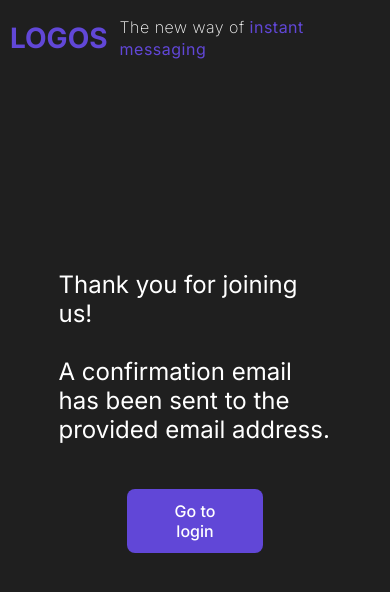
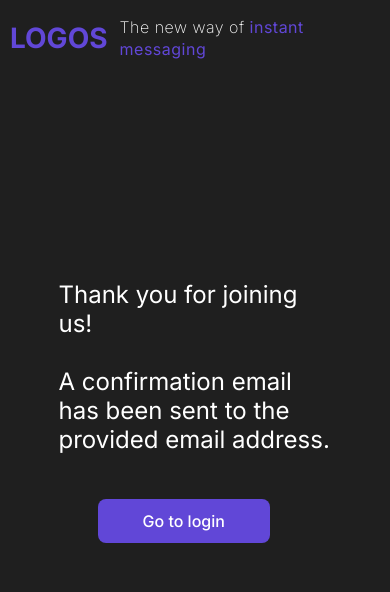
Before and after one commit to maaxxg/Looster, a SvelteKit app: page /confirmation in a window 390 px wide. Shown: the top 592 px of the page. Built offline with nearby package versions, Linux system fonts and the light colour scheme.

Commit message:
Jebi se max

```diff
--- a/src/routes/confirmation/+page.svelte
+++ b/src/routes/confirmation/+page.svelte
@@ -78,8 +78,8 @@
             width: 70vw;
         }
         .buttonContainer {
-            width: 50%;
-            margin: auto;
+            width: 50vw;
         }
+
     }
 </style>
```
